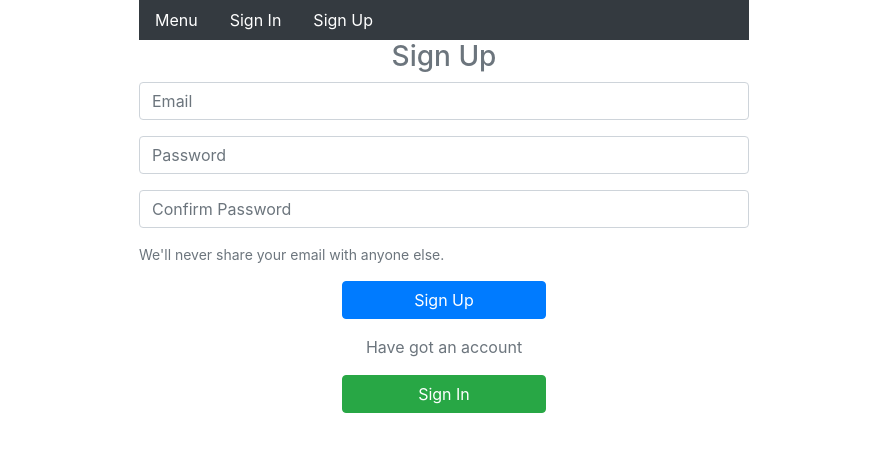
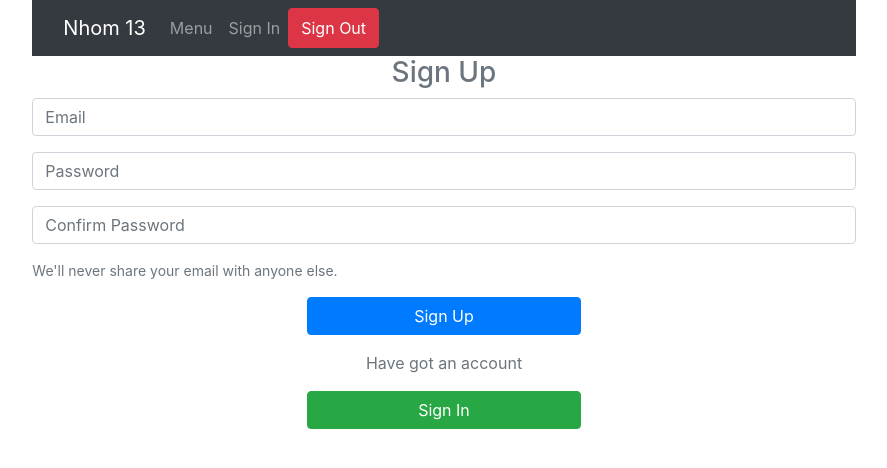
Before and after one commit to Hasumeri/TTCNPM_HK202_Nhom13, a React (Create React App) app in the folder client/: page /signup in a window 1280 px wide. Shown: the top 468 px of the page, without its empty margins (196-1083 px from the left). Built offline with nearby package versions, Linux system fonts and the light colour scheme; no server answers.

Commit message:
add Signout

```diff
--- a/client/src/components/contexts/UserContext.js
+++ b/client/src/components/contexts/UserContext.js
@@ -21,7 +21,7 @@ const UserContextProvider = ({children}) => {
             const response = await axios.get(`${apiUrl}/authen`)
             if (response.data.success) {
                 setUserState({
-                    isAuthen:true,
+                    isAuthen: true,
                     user: response.data.user
                 })
             }
@@ -64,7 +64,16 @@ const UserContextProvider = ({children}) => {
         }
     }
 
-    const UserContextData = {sendSignupForm, sendSigninForm, userState}
+    const userSignout = () => {
+        localStorage.removeItem(TOKEN)
+        setToken(null)
+        setUserState({
+            isAuthen: false,
+            user: null
+        })
+    }
+
+    const UserContextData = {sendSignupForm, sendSigninForm, userSignout, userState}
 
     return (
         <UserContext.Provider value={UserContextData}>
--- a/client/src/components/views/Header.js
+++ b/client/src/components/views/Header.js
@@ -1,20 +1,25 @@
 import React from 'react'
-import { Nav } from 'react-bootstrap'
+import { Navbar, Nav, Container, Button } from 'react-bootstrap'
+import { useContext } from 'react'
+import { UserContext } from '../contexts/UserContext'
 
 const Header = () => {
+    const {userSignout} = useContext(UserContext)
+    const signout = () => userSignout()
     return (
-        <Nav as='ul' className='bg-dark'>
-            <Nav.Item as='li' className=''>
-                <Nav.Link href='/' className='text-white'>Menu</Nav.Link>
-            </Nav.Item>
-            <Nav.Item as='li' className=''>
-                <Nav.Link href='/signin' className='text-white'>Sign In</Nav.Link>
-            </Nav.Item>
-            <Nav.Item as='li' className=''>
-                <Nav.Link href='/signup' className='text-white'>Sign Up</Nav.Link>
-            </Nav.Item>
-
-        </Nav>
+        <Navbar bg='dark' variant='dark' expand='lg'>
+            <Container>
+                <Navbar.Brand href='/'>Nhom 13</Navbar.Brand>
+                <Navbar.Toggle aria-controls='navbar-header' />
+                <Navbar.Collapse id='navbar-header'>
+                    <Nav className='me-auto'>
+                        <Nav.Link href='/' className=''>Menu</Nav.Link>
+                        <Nav.Link href='/signin' className=''>Sign In</Nav.Link>
+                        <Button variant='danger' onClick={signout}>Sign Out</Button>
+                    </Nav>
+                </Navbar.Collapse>
+            </Container>
+        </Navbar>
     )
 }
 
--- a/client/src/components/views/Home.js
+++ b/client/src/components/views/Home.js
@@ -4,7 +4,7 @@ import Header from './Header'
 
 const Home = () => {
     return (
-        <div className='col-md-8 col-lg-6 mx-auto d-block'>
+        <div className='col-md-10 col-lg-8 mx-auto d-block'>
             <Header />
             <p>Menu</p>
         </div>
--- a/client/src/components/views/Signin.js
+++ b/client/src/components/views/Signin.js
@@ -27,7 +27,7 @@ const Signin = () => {
         [event.target.name]: event.target.value
     })
 
-    const signin = async event => {
+    const signin = async (event) => {
         event.preventDefault()
         const signinData = await sendSigninForm(signinForm)
         try {
@@ -44,7 +44,7 @@ const Signin = () => {
     }
 
     return (
-        <div className='col-md-8 col-lg-6 mx-auto d-block'>
+        <div className='col-md-10 col-lg-8 mx-auto d-block'>
             <Header />
             <div>
                 <Form onSubmit={signin}>
--- a/client/src/components/views/Signup.js
+++ b/client/src/components/views/Signup.js
@@ -28,7 +28,7 @@ const Signup = () => {
         [event.target.name]: event.target.value
     })
 
-    const signup = async event => {
+    const signup = async (event) => {
         event.preventDefault()
 
         // validate email
@@ -56,7 +56,7 @@ const Signup = () => {
     }
 
     return (
-        <div className='col-md-8 col-lg-6 mx-auto d-block'>
+        <div className='col-md-10 col-lg-8 mx-auto d-block'>
             <Header />
             <div>
                 <Form onSubmit={signup}>
```
Also changed, not shown: 1 other file (tests, documents, lock files or other folders).
